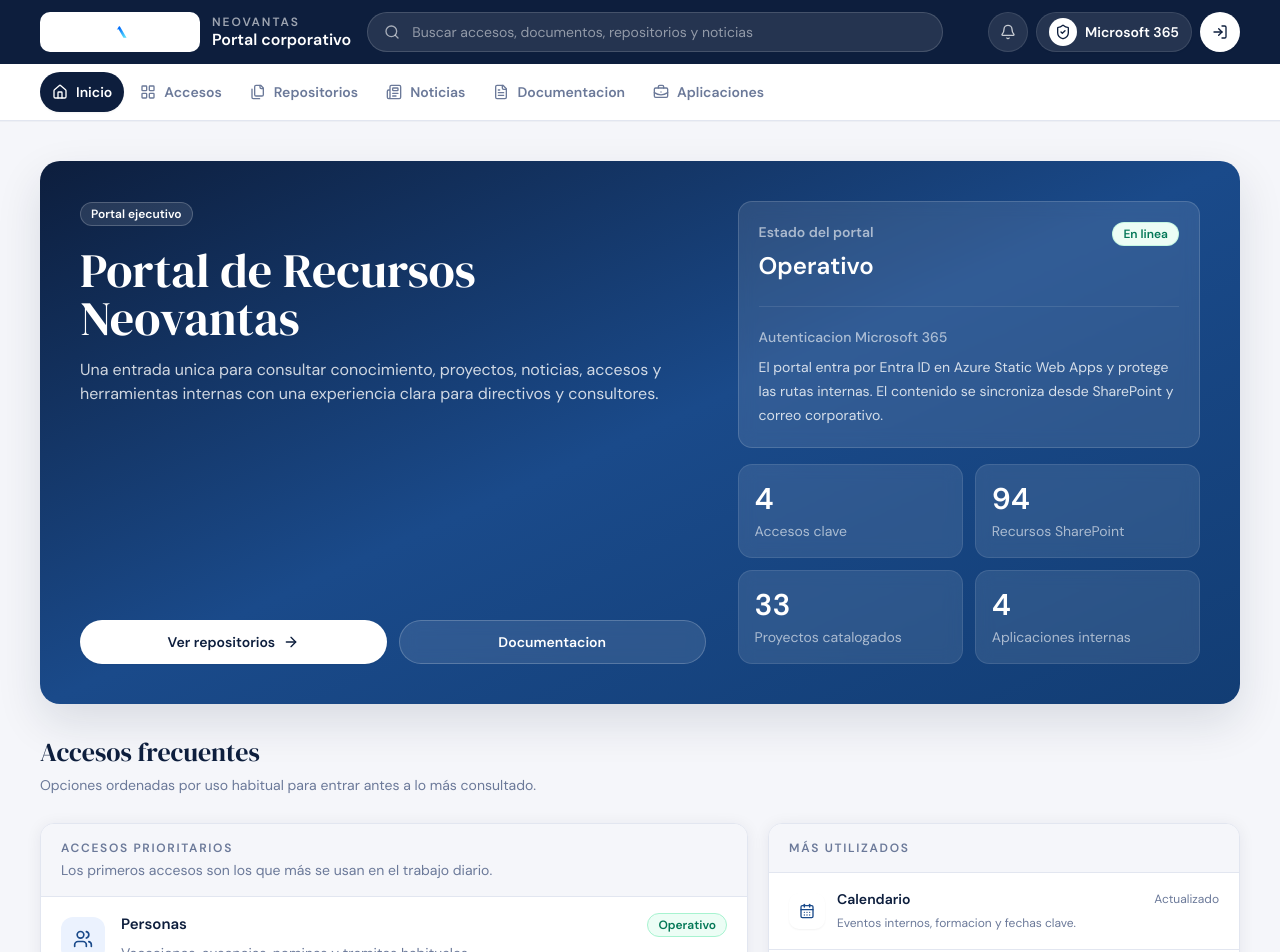
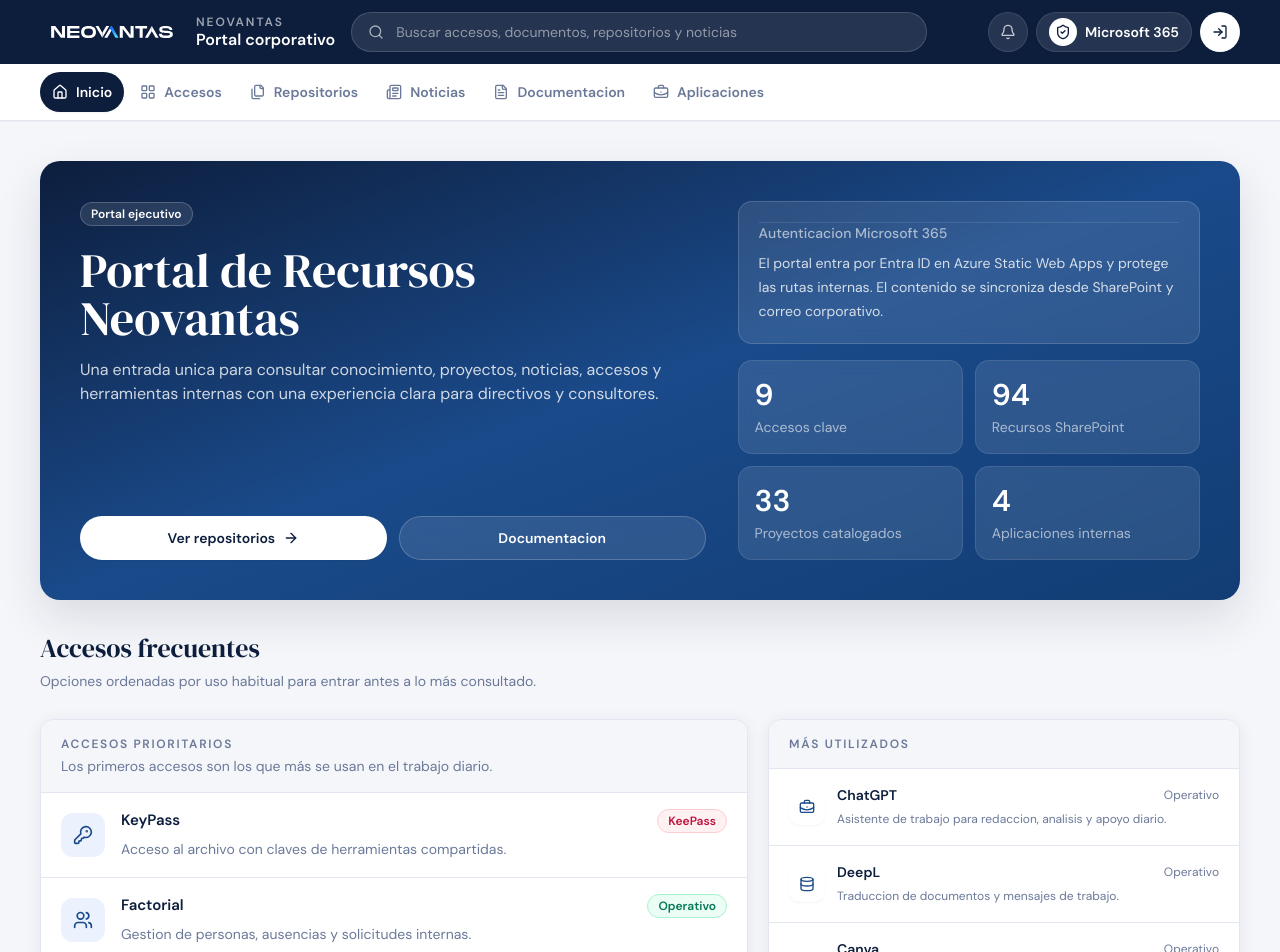
Before and after one commit to NeovantasAdvanced/Intranet, a React (Vite) app: page / in a window 1280 px wide. Shown: the top 952 px of the page. Built offline with nearby package versions, Linux system fonts and the light colour scheme; no server answers.

Commit message:
feat: refresh home shortcuts and branding

```diff
--- a/src/components/layout/Header.tsx
+++ b/src/components/layout/Header.tsx
@@ -64,7 +64,7 @@ export function Header() {
     <header className="bg-neovantas-navy px-4 text-white md:px-8">
       <div className="mx-auto flex min-h-16 max-w-[1200px] items-center gap-4 py-3">
         <a href="#inicio" className="focus-ring flex shrink-0 items-center gap-3 rounded-lg">
-          <span className="grid h-10 place-items-center rounded-[10px] bg-white px-2">
+          <span className="flex h-10 items-center">
             <img src={neovantasLogo} alt="Neovantas" className="h-7 w-auto max-w-[9rem] object-contain" />
           </span>
           <span className="hidden min-w-0 sm:block">
--- a/src/data/quickLinks.json
+++ b/src/data/quickLinks.json
@@ -34,5 +34,50 @@
     "icon": "rocket",
     "status": "Nuevo",
     "tone": "warning"
+  },
+  {
+    "id": "herramientas-passwords",
+    "title": "KeyPass",
+    "description": "Acceso al archivo con claves de herramientas compartidas.",
+    "href": "https://neovantas.sharepoint.com/sites/AdvancedAnalytics/Documentos%20compartidos/Carpetas%20equipo%20Neovantas/Herramientas_Neovantas.kdbx?download=1",
+    "icon": "key",
+    "status": "KeePass",
+    "tone": "critical"
+  },
+  {
+    "id": "factorial",
+    "title": "Factorial",
+    "description": "Gestion de personas, ausencias y solicitudes internas.",
+    "href": "https://app.factorialhr.com/",
+    "icon": "users",
+    "status": "Operativo",
+    "tone": "success"
+  },
+  {
+    "id": "chatgpt",
+    "title": "ChatGPT",
+    "description": "Asistente de trabajo para redaccion, analisis y apoyo diario.",
+    "href": "https://chatgpt.com/",
+    "icon": "briefcase",
+    "status": "Operativo",
+    "tone": "info"
+  },
+  {
+    "id": "deepl",
+    "title": "DeepL",
+    "description": "Traduccion de documentos y mensajes de trabajo.",
+    "href": "https://www.deepl.com/",
+    "icon": "database",
+    "status": "Operativo",
+    "tone": "success"
+  },
+  {
+    "id": "canva",
+    "title": "Canva",
+    "description": "Plantillas y material visual para propuestas y presentaciones.",
+    "href": "https://www.canva.com/",
+    "icon": "calendar",
+    "status": "Operativo",
+    "tone": "info"
   }
 ]
--- a/src/pages/HomeDashboard.tsx
+++ b/src/pages/HomeDashboard.tsx
@@ -224,7 +224,17 @@ export function HomeDashboard() {
     filteredContent.sharePointResources.length +
     filteredContent.apps.length;
 
-  const priorityLinks = ['herramientas-passwords', 'personas', 'soporte', 'calendario', 'onboarding'];
+  const priorityLinks = [
+    'herramientas-passwords',
+    'factorial',
+    'chatgpt',
+    'deepl',
+    'canva',
+    'personas',
+    'soporte',
+    'calendario',
+    'onboarding',
+  ];
   const orderedQuickLinks = [...filteredContent.quickLinks].sort((left, right) => {
     const leftRank = priorityLinks.indexOf(left.id);
     const rightRank = priorityLinks.indexOf(right.id);
@@ -257,7 +267,7 @@ export function HomeDashboard() {
         id="inicio"
         className="scroll-mt-40 overflow-hidden rounded-[20px] bg-gradient-to-br from-neovantas-navy via-neovantas-blue to-[#123D74] p-6 text-white shadow-elevated md:p-8 lg:p-10"
       >
-        <div className="grid gap-8 xl:grid-cols-[minmax(0,1.15fr)_minmax(0,0.85fr)] xl:items-stretch">
+          <div className="grid gap-8 xl:grid-cols-[minmax(0,1.15fr)_minmax(0,0.85fr)] xl:items-stretch">
           <div className="flex h-full flex-col justify-between gap-8">
             <div className="max-w-3xl">
               <Badge tone="info" className="border-white/20 bg-white/10 text-white">
@@ -290,17 +300,8 @@ export function HomeDashboard() {
           </div>
 
           <div className="grid gap-4">
-            <div className="rounded-[14px] border border-white/15 bg-white/10 p-5 backdrop-blur">
-              <div className="flex items-start justify-between gap-3">
-                <div>
-                <p className="text-sm font-semibold text-white/60">Estado del portal</p>
-                <h2 className="mt-2 text-2xl font-semibold text-white">Operativo</h2>
-              </div>
-              <Badge tone="success" className="border-emerald-300/30 bg-emerald-300/10 text-emerald-100">
-                En linea
-              </Badge>
-            </div>
-            <div className="mt-6 border-t border-white/10 pt-5">
+              <div className="rounded-[14px] border border-white/15 bg-white/10 p-5 backdrop-blur">
+            <div className="border-t border-white/10 pt-0">
               <p className="text-sm font-medium text-white/60">Autenticacion Microsoft 365</p>
               <p className="mt-2 text-sm leading-6 text-white/80">
                 El portal entra por Entra ID en Azure Static Web Apps y protege las rutas internas.
```
